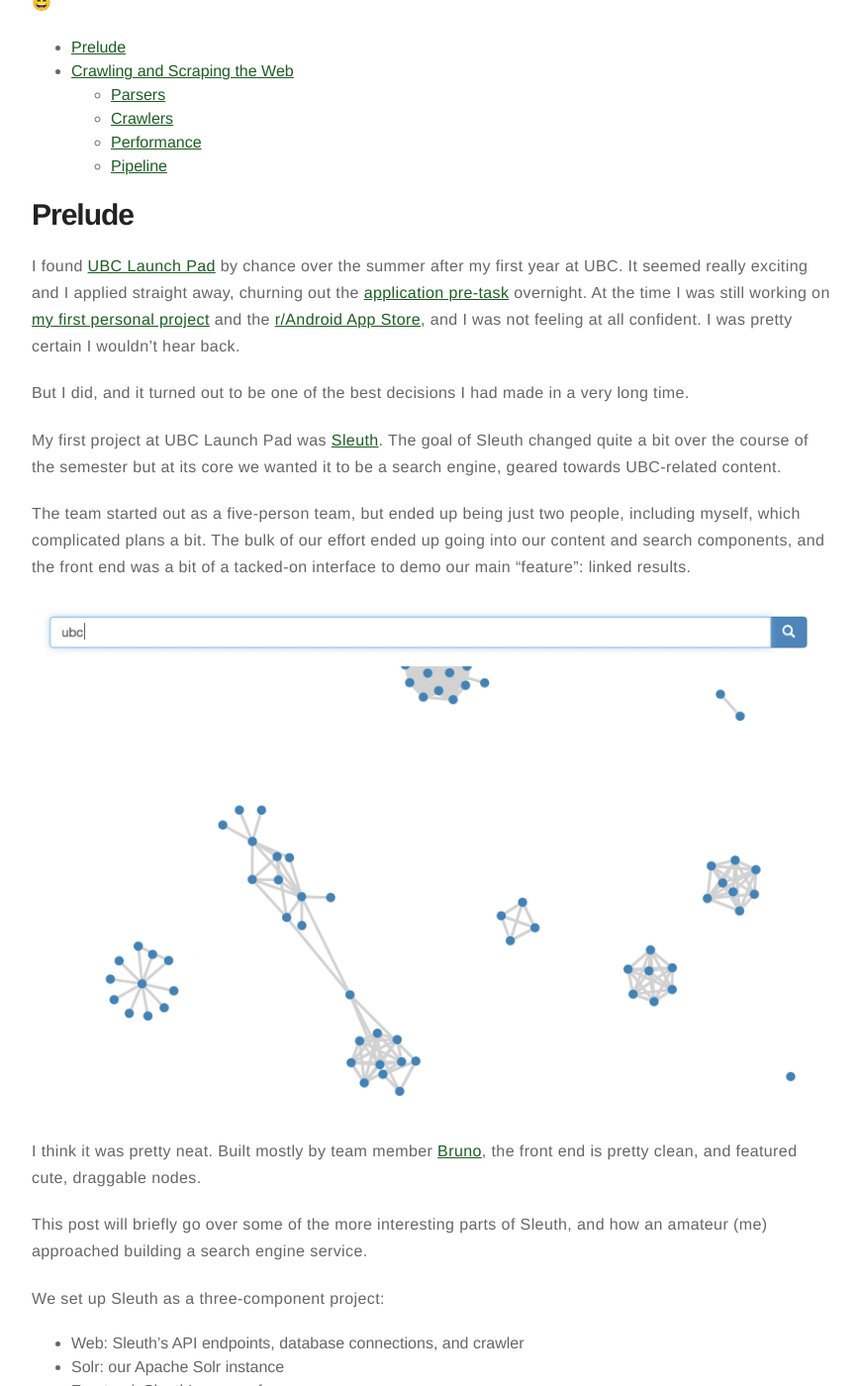
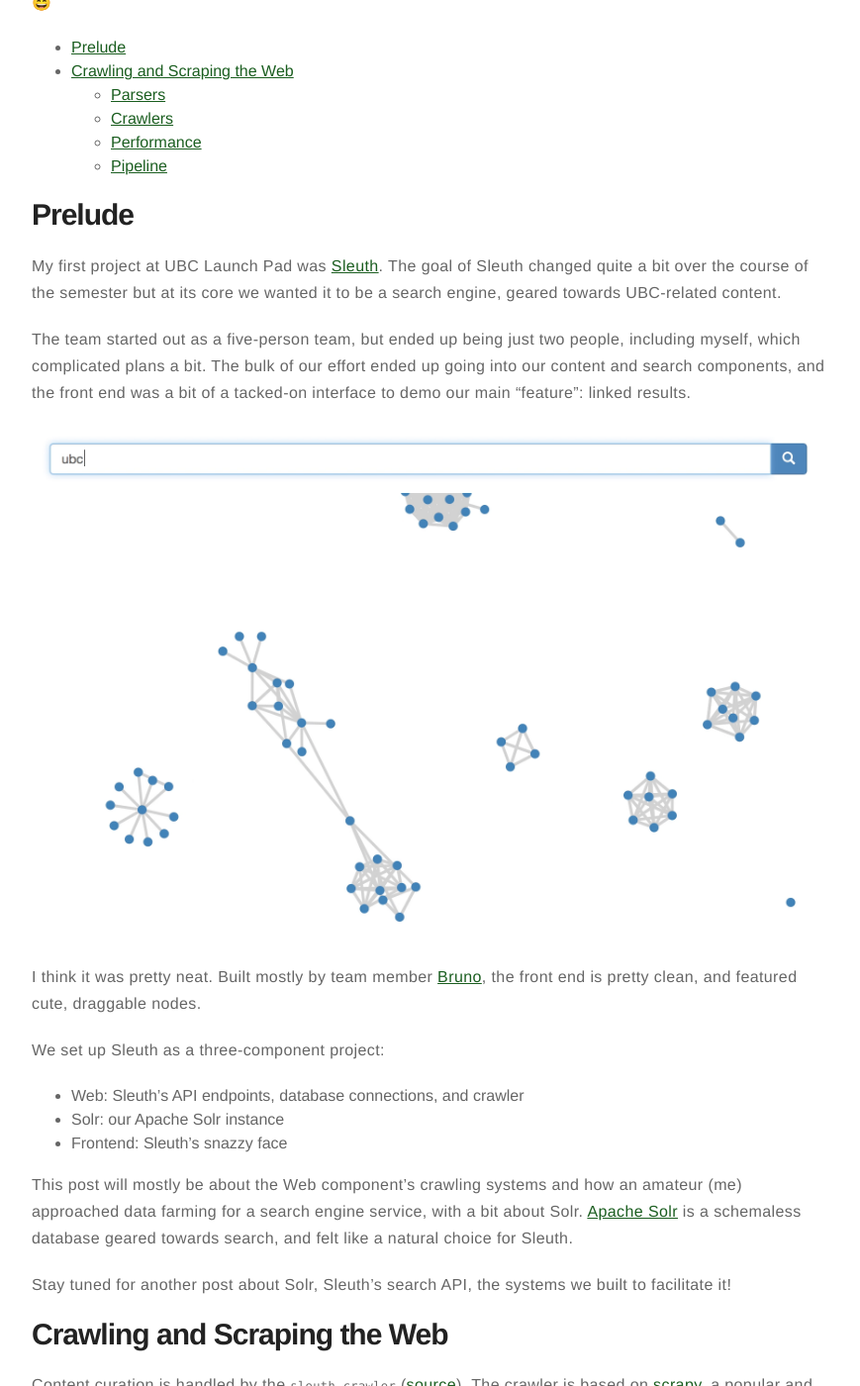
Before and after one commit to bobheadxi/bobheadxi.github.io, a Jekyll site: the page built from _posts/2018-03-11-sleuthing-the-web.md, in a window 1280 px wide and 1400 px high, scrolled down 2430 px. Shown: the whole window at 99% size, without its empty margins (203-1072 px from the left). Built offline with Jekyll 4.4.1, drawn with Linux system fonts in a browser that asks for light colours; emoji names are drawn with the system emoji font; some of the changed text lies outside the part shown.

Commit message:
Update prelude

```diff
--- a/_posts/2018-03-11-sleuthing-the-web.md
+++ b/_posts/2018-03-11-sleuthing-the-web.md
@@ -59,10 +59,6 @@
 
 # Prelude
 
-I found [UBC Launch Pad](http://www.ubclaunchpad.com) by chance over the summer after my first year at UBC. It seemed really exciting and I applied straight away, churning out the [application pre-task](https://github.com/bobheadxi/Android-Weather) overnight. At the time I was still working on [my first personal project](/facebook-spotify-bot) and the [r/Android App Store](/r-android-appstore), and I was not feeling at all confident. I was pretty certain I wouldn't hear back.
-
-But I did, and it turned out to be one of the best decisions I had made in a very long time.
-
 My first project at UBC Launch Pad was [Sleuth](/sleuth). The goal of Sleuth changed quite a bit over the course of the semester but at its core we wanted it to be a search engine, geared towards UBC-related content.
 
 The team started out as a five-person team, but ended up being just two people, including myself, which complicated plans a bit. The bulk of our effort ended up going into our content and search components, and the front end was a bit of a tacked-on interface to demo our main "feature": linked results.
@@ -73,17 +69,15 @@
 
 I think it was pretty neat. Built mostly by team member [Bruno](https://github.com/bfbachmann), the front end is pretty clean, and featured cute, draggable nodes.
 
-This post will briefly go over some of the more interesting parts of Sleuth, and how an amateur (me) approached building a search engine service.
-
 We set up Sleuth as a three-component project:
 
 - Web: Sleuth's API endpoints, database connections, and crawler
 - Solr: our Apache Solr instance
 - Frontend: Sleuth's snazzy face
 
-This post will mostly be about the Web component's crawling systems, with a bit about Solr. [Apache Solr](http://lucene.apache.org/solr/) is a schemaless database geared towards search, and felt like a natural choice for Sleuth.
+This post will mostly be about the Web component's crawling systems and how an amateur (me) approached data farming for a search engine service, with a bit about Solr. [Apache Solr](http://lucene.apache.org/solr/) is a schemaless database geared towards search, and felt like a natural choice for Sleuth.
 
-Stay tuned for another post about Sleuth's search API and the systems we built to facilitate it!
+Stay tuned for another post about Solr, Sleuth's search API, the systems we built to facilitate it!
 
 # Crawling and Scraping the Web
 
```
